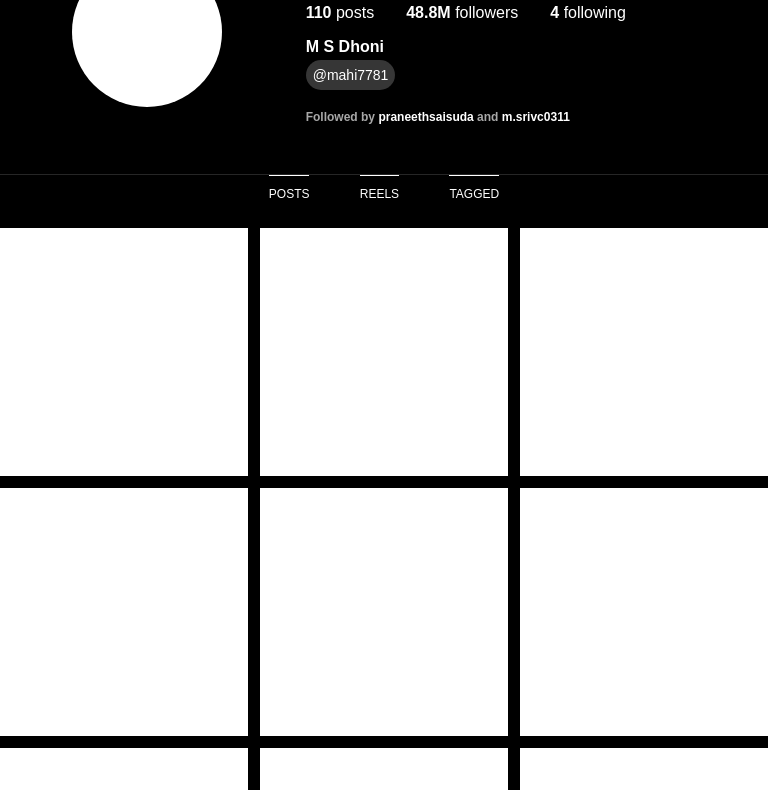
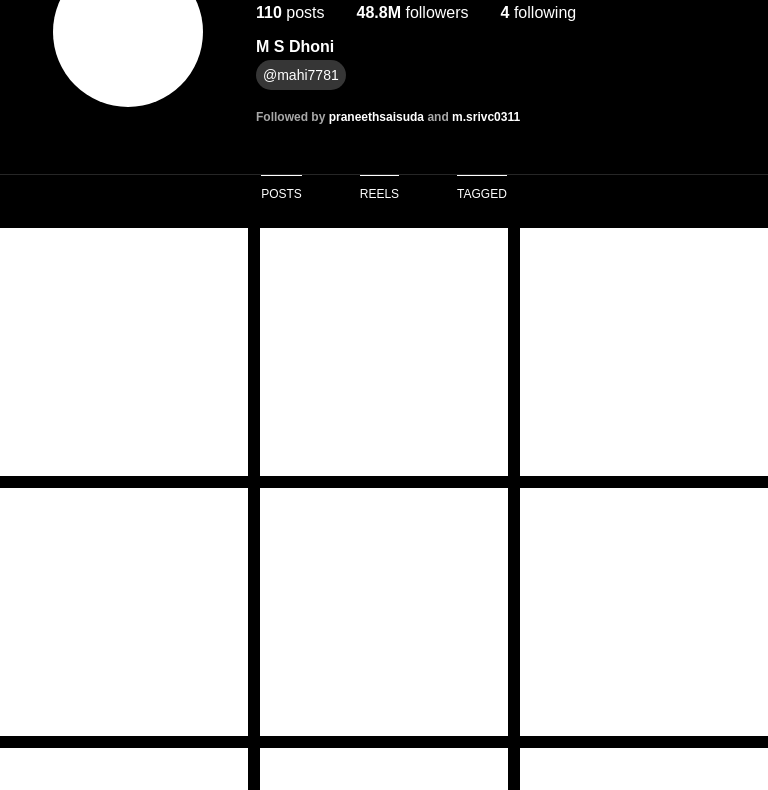
Before and after one commit to shanmukn21/instagram, a plain HTML site: page index.html in a window 768 px wide. Shown: the part 84-874 px from the top of the page. Drawn offline with Linux system fonts and the light colour scheme.

Commit message:
Update index.html

```diff
--- a/index.html
+++ b/index.html
@@ -29,13 +29,7 @@
         }
 
         #dcret {
-            min-width: 317.5px;
             grid-area: 1 / 1 / 6 / 2;
-        }
-
-
-        #cretr {
-            min-width: 600px;
         }
 
         header {
@@ -80,7 +74,7 @@
         }
 
         #cret {
-            margin: 25px 75px;
+            margin: 25px auto;
             min-width: 150px;
             min-height: 150px;
             max-width: 150px;
@@ -165,37 +159,29 @@
             max-height: 32px;
         }
 
-        @media (min-width: 601px) and (max-width: 935px) {
-            header{
-                width: 100%;
+        @media (max-width:935px) {
+            section{
+                min-width: 100%;
+                max-width: 100%;
             }
             #hdr{
                 min-width: 100%;
                 max-width: 100%;
             }
-            section {
+            header{
                 min-width: 100%;
                 max-width: 100%;
             }
-            #cret{
-                margin: 25px 4.5rem;
-            }
-            #dcret{
-                min-width: 0px;
-            }#sect {
-                width: 30%;
-                max-width: 30%;
-                min-width: 30%;
+            #sect{
+                width:32%;
             }
         }
 
-        @media (min-width: 601px) and (max-width: 700px) {
+        @media (min-width:767px) {
+            #hdr {
+                grid-template-columns: 1fr 2fr;
+            }
 
-            #cret{
-                margin: 25px 1.4rem;
-            }
-        }
-        @media (min-width:600px) {
             #nameh p {
                 margin: 20px 8px 20px 0px;
             }
@@ -208,14 +194,18 @@
                 justify-content: space-between;
             }
         }
-        @media(min-width:935px){
-            #sect{
+
+        @media(min-width:935px) {
+            #sect {
                 min-width: 300px;
                 max-width: 300px;
             }
         }
 
-        @media (max-width:600px) {
+        @media (max-width:767px) {
+            #hdr {
+                grid-template-columns: 1fr 5fr;
+            }
 
             header,
             #sect {
@@ -269,7 +259,7 @@
 
             #nameh {
                 display: grid;
-                grid-template-columns: auto auto auto auto auto;
+                grid-template-columns: 1fr 1fr 1fr 1fr 2fr;
             }
 
             #name {
```
